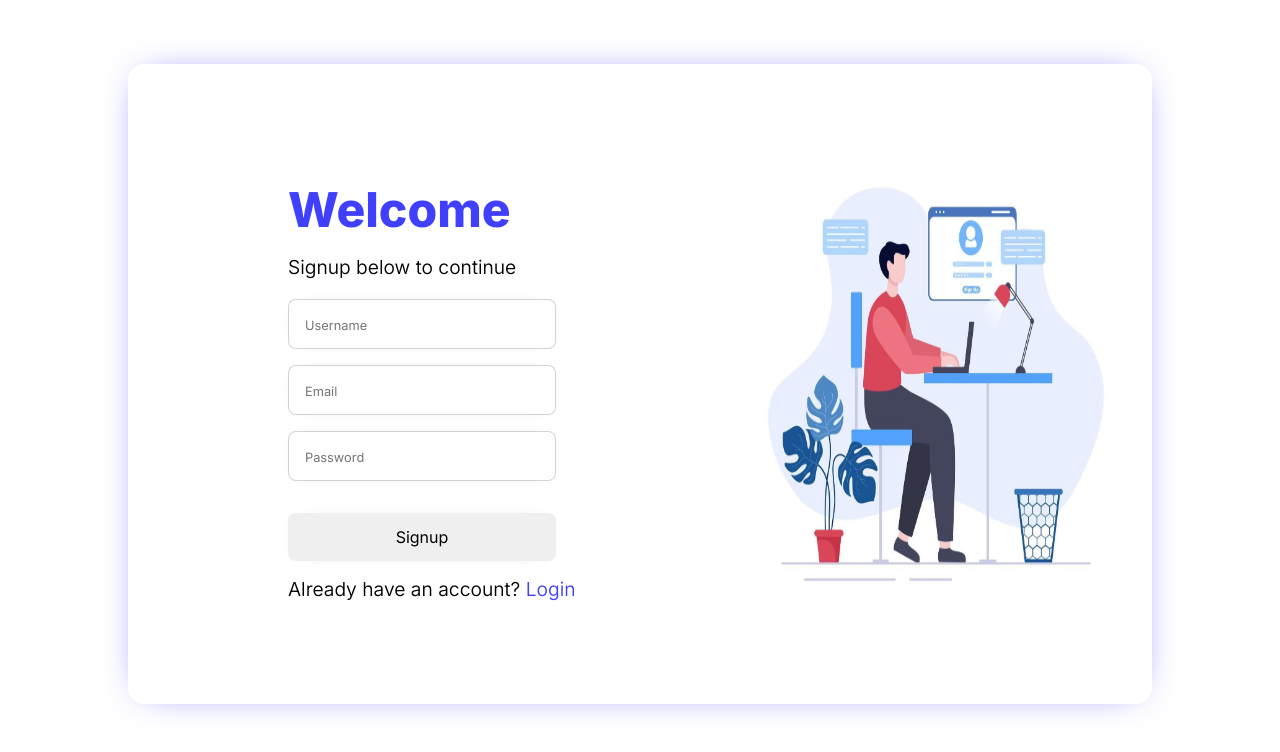
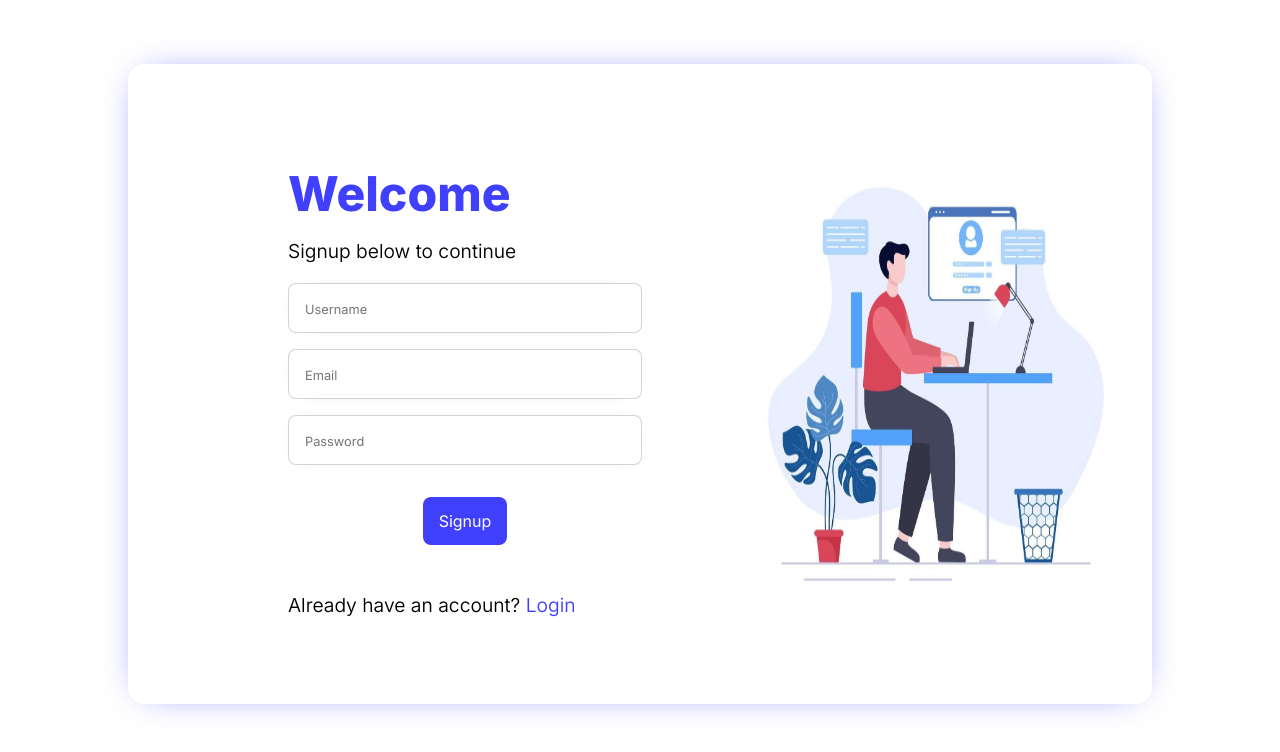
Before and after one commit to Nisi123/ProjectCollege, a React (Vite) app in the folder frontend/: page /login in a window 1280 px wide. Shown: the top 752 px of the page. Built offline with nearby package versions, Linux system fonts and the light colour scheme.

Commit message:
Additional Changes to Frontend for update form

```diff
--- a/frontend/src/Components/Style/Base/_base.scss
+++ b/frontend/src/Components/Style/Base/_base.scss
@@ -19,6 +19,10 @@
 .navbar ul li a {
   color: black;
   text-decoration: none;
+}
+
+.navbarImage img {
+  height: 2rem;
 }
 
 /* Footer */
--- /dev/null
+++ b/frontend/src/Components/Style/Pages/_completeProfile.scss
@@ -0,0 +1,54 @@
+.completeProfileTitle {
+  font-size: var(--MainTitleFontSize);
+  font-weight: var(--MainTitleFontWeight);
+  color: var(--MainBgColor);
+  margin-left: 5rem;
+  margin-top: 2rem;
+}
+
+form {
+  display: flex;
+  flex-direction: column;
+  justify-content: center;
+  align-items: center;
+  margin-bottom: 2rem;
+}
+
+form input {
+  height: 3rem;
+  border-radius: 0.5rem;
+  padding: 0rem 1rem;
+  font-size: 1rem;
+  border: 1px solid rgba(0, 0, 0, 0.169);
+  outline: none;
+  transition: all 0.3s cubic-bezier(0.19, 1, 0.22, 1);
+  box-shadow: 0px 0px 20px -18px;
+  font-family: inter;
+  width: 20rem;
+}
+
+form input::placeholder {
+  font-size: 0.8rem;
+}
+
+form input:hover {
+  box-shadow: 0px 0px 30px -18px;
+}
+
+form button {
+  font-size: var(--ButtonFontSize);
+  padding: var(--ButtonPadding);
+  border-radius: var(--ButtonBorderRadius);
+  background: var(--MainBgColor);
+  color: white;
+  cursor: pointer;
+  margin-top: 2rem;
+  box-shadow: 0px 0px 30px -18px;
+  border: 2px solid var(--MainBgColor);
+}
+
+form button:hover {
+  color: var(--MainBgColor);
+  background: transparent;
+  box-shadow: 0px 0px 20px -18px;
+}
--- a/frontend/src/Components/Style/style.css
+++ b/frontend/src/Components/Style/style.css
@@ -19,6 +19,10 @@
 .navbar ul li a {
   color: black;
   text-decoration: none;
+}
+
+.navbarImage img {
+  height: 2rem;
 }
 
 /* Footer */
@@ -635,6 +639,65 @@ p span a {
   margin: 2rem 5rem 0rem 5rem;
 }
 
+.completeProfileTitle {
+  font-size: var(--MainTitleFontSize);
+  font-weight: var(--MainTitleFontWeight);
+  color: var(--MainBgColor);
+  margin-left: 5rem;
+  margin-top: 2rem;
+}
+
+form {
+  display: flex;
+  flex-direction: column;
+  justify-content: center;
+  align-items: center;
+  margin-bottom: 2rem;
+}
+
+form input {
+  height: 3rem;
+  border-radius: 0.5rem;
+  padding: 0rem 1rem;
+  font-size: 1rem;
+  border: 1px solid rgba(0, 0, 0, 0.169);
+  outline: none;
+  transition: all 0.3s cubic-bezier(0.19, 1, 0.22, 1);
+  box-shadow: 0px 0px 20px -18px;
+  font-family: inter;
+  width: 20rem;
+}
+
+form input::-moz-placeholder {
+  font-size: 0.8rem;
+}
+
+form input::placeholder {
+  font-size: 0.8rem;
+}
+
+form input:hover {
+  box-shadow: 0px 0px 30px -18px;
+}
+
+form button {
+  font-size: var(--ButtonFontSize);
+  padding: var(--ButtonPadding);
+  border-radius: var(--ButtonBorderRadius);
+  background: var(--MainBgColor);
+  color: white;
+  cursor: pointer;
+  margin-top: 2rem;
+  box-shadow: 0px 0px 30px -18px;
+  border: 2px solid var(--MainBgColor);
+}
+
+form button:hover {
+  color: var(--MainBgColor);
+  background: transparent;
+  box-shadow: 0px 0px 20px -18px;
+}
+
 body {
   margin: 0;
   font-family: inter;
--- a/frontend/src/Components/Style/style.scss
+++ b/frontend/src/Components/Style/style.scss
@@ -5,6 +5,7 @@
 @import "../Style/Pages/signup";
 @import "../Style/Pages/login";
 @import "../Style/Pages/userpage";
+@import "../Style/Pages/completeProfile";
 
 body {
   margin: 0;
--- a/frontend/src/Pages/CompleteProfile.jsx
+++ b/frontend/src/Pages/CompleteProfile.jsx
@@ -42,10 +42,40 @@ const CompleteProfile = ({ userId }) => {
 
   return (
     <div>
-      <h1>Complete Your Profile</h1>
+      <h1 className='completeProfileTitle'>Update Your Profile</h1>
       <form onSubmit={handleSubmit}>
         <div>
-          <label htmlFor='description'>Description:</label>
+          <h3>Position</h3>
+          <input
+            type='text'
+            id='position'
+            value={position}
+            onChange={(e) => setPosition(e.target.value)}
+            placeholder='Enter your position'
+          />
+        </div>
+        <div>
+          <h3>Birth Year</h3>{" "}
+          <input
+            type='number'
+            id='yearOfBirth'
+            value={yearOfBirth}
+            onChange={(e) => setYearOfBirth(e.target.value)}
+            placeholder='Enter your year of birth'
+          />
+        </div>
+        <div>
+          <h3>Study Level</h3>
+          <input
+            type='text'
+            id='level'
+            value={level}
+            onChange={(e) => setLevel(e.target.value)}
+            placeholder='Enter your level'
+          />
+        </div>
+        <div>
+          <h3>Description</h3>
           <input
             type='text'
             id='description'
@@ -54,40 +84,6 @@ const CompleteProfile = ({ userId }) => {
             placeholder='Enter a description'
           />
         </div>
-
-        <div>
-          <label htmlFor='position'>Position:</label>
-          <input
-            type='text'
-            id='position'
-            value={position}
-            onChange={(e) => setPosition(e.target.value)}
-            placeholder='Enter your position'
-          />
-        </div>
-
-        <div>
-          <label htmlFor='yearOfBirth'>Year of Birth:</label>
-          <input
-            type='number'
-            id='yearOfBirth'
-            value={yearOfBirth}
-            onChange={(e) => setYearOfBirth(e.target.value)}
-            placeholder='Enter your year of birth'
-          />
-        </div>
-
-        <div>
-          <label htmlFor='level'>Level:</label>
-          <input
-            type='text'
-            id='level'
-            value={level}
-            onChange={(e) => setLevel(e.target.value)}
-            placeholder='Enter your level'
-          />
-        </div>
-
         <button type='submit'>Save</button>
       </form>
 
```
Also changed, not shown: 1 other file (tests, documents, lock files or other folders).
